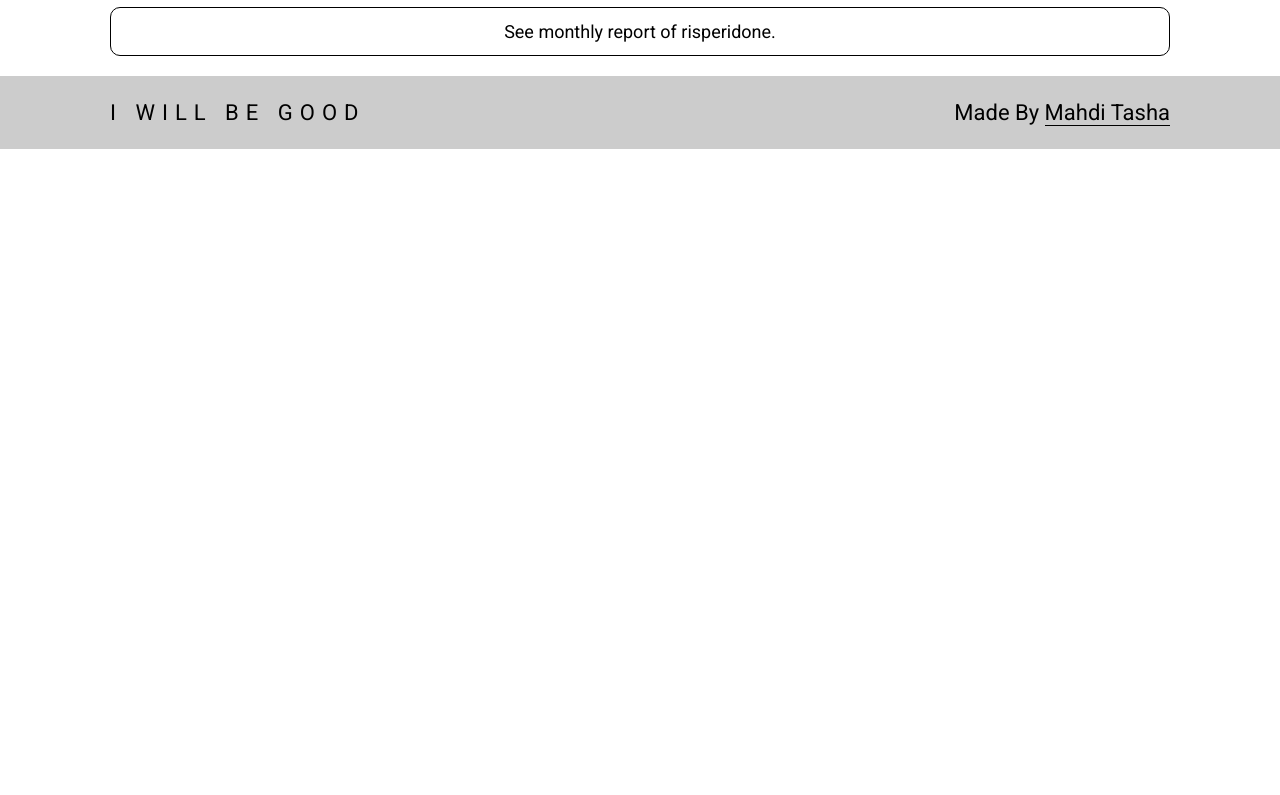
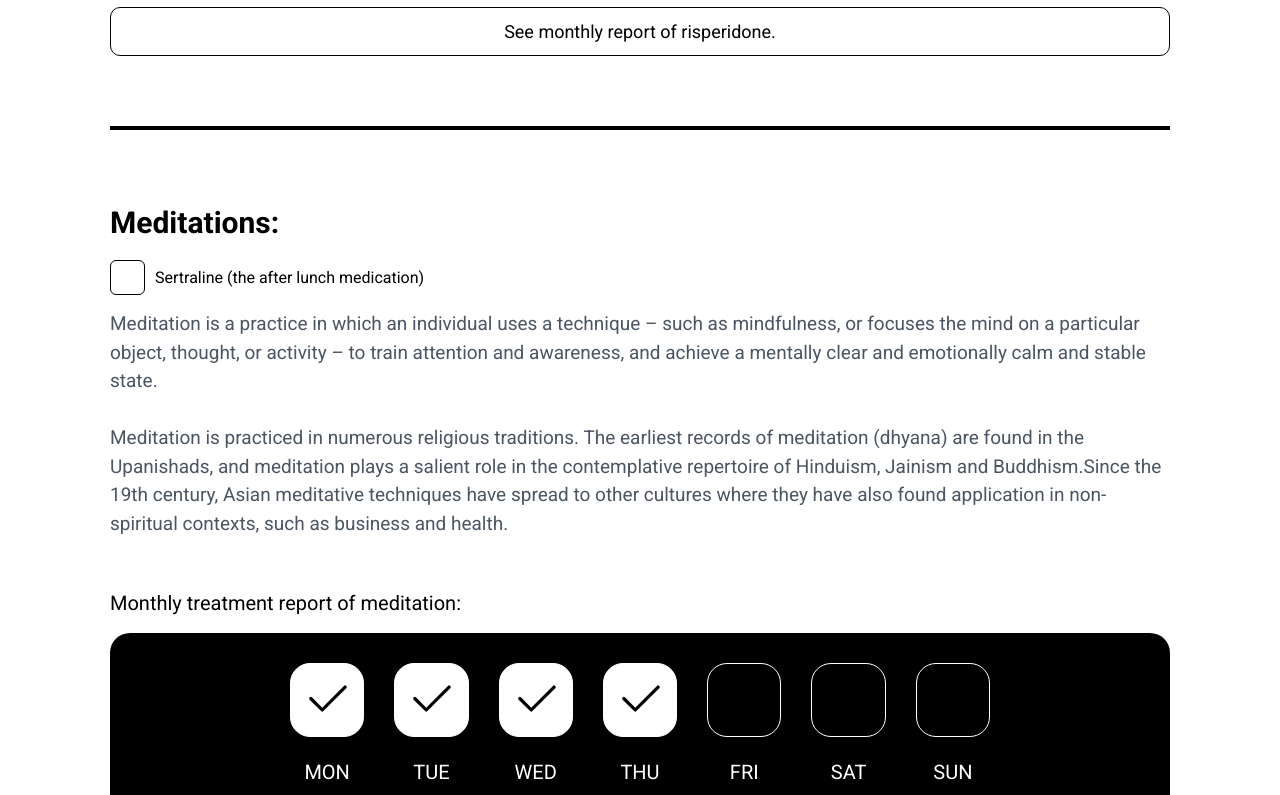
Before and after one commit to MohamadMahdi-Tasha/i-will-be-good-web, a Next.js app: page / in a window 1280 px wide. Shown: the part 1540-2335 px from the top of the page. Before the commit the page ends 1689 px from the top, so only its background shows below. Built offline with nearby package versions, Linux system fonts and the light colour scheme.

Commit message:
added styles, structure and mqs of second section

```diff
--- a/app/index.css
+++ b/app/index.css
@@ -8,8 +8,14 @@
 .link {@apply relative after:absolute after:top-full after:left-0 after:w-full after:content-[""] after:h-[1px] after:bg-current;}
 .title {@apply text-[30px] font-bold text-black mb-[15px] truncate block;}
 .subtitle {@apply text-[20px] font-normal text-black mb-[15px] truncate block;}
-.checkbox {@apply w-[35px] h-[35px] appearance-none rounded-[6px] border border-white bg-transparent flex justify-center items-center aspect-square after:w-[80%] after:h-[80%] after:aspect-square after:opacity-0 transition-all duration-300 after:transition-all after:duration-300 after:bg-[url('../public/assets/img/img-check.svg')] after:bg-cover checked:bg-white checked:after:opacity-100 cursor-pointer;}
+.checkbox {@apply w-[35px] h-[35px] border appearance-none bg-transparent rounded-[6px] flex justify-center items-center aspect-square after:w-[80%] after:h-[80%] after:aspect-square after:opacity-0 transition-all duration-300 after:transition-all after:duration-300 after:bg-[url('../public/assets/img/img-check.svg')] after:bg-cover checked:after:opacity-100 cursor-pointer;}
+.checkbox:not(.dark) {@apply border-white checked:bg-white;}
+.checkbox.dark {@apply border-black checked:bg-black after:invert;}
+.label {@apply font-normal text-[16px] truncate block;}
+.label:not(.dark) {@apply text-white/80;}
+.label.dark {@apply text-black;}
 .label {@apply text-white/80 font-normal text-[16px] truncate block;}
 .inner-paragraph {@apply text-white/80 font-normal text-[16px] block;}
 .paragraph {@apply text-gray-600 font-normal text-[19px] block;}
 .inner-title {@apply text-white font-normal text-[18px] truncate block;}
+.section-divider {@apply my-[70px] border-black border-[2px];}
--- a/app/page.tsx
+++ b/app/page.tsx
@@ -3,6 +3,7 @@
 import {ReactNode} from "react";
 import HolderComponent from "@/chunk/holderComponent";
 import FirstSectionComponent from "@/component/section/home/firstSectionComponent";
+import SecondSectionComponent from "@/component/section/home/secondSectionComponent";
 
 // Creating And Exporting Home Page As Default
 export default function HomePage():ReactNode {
@@ -10,6 +11,9 @@ export default function HomePage():ReactNode {
     return (
         <HolderComponent>
             <FirstSectionComponent />
+            <hr className={'section-divider'} />
+            <SecondSectionComponent />
+            <hr className={'section-divider'} />
         </HolderComponent>
     );
 }
--- a/component/section/home/firstSectionComponent.tsx
+++ b/component/section/home/firstSectionComponent.tsx
@@ -9,7 +9,6 @@ export default function FirstSectionComponent():ReactNode {
     return (
         <section>
             <main>
-                <div className={'mb-[50px]'}>
                 <h2 className={'title'}>Medications:</h2>
                 <div className={'grid lg:grid-cols-4 sm:grid-cols-2 grid-cols-1 lg:grid-rows-2 sm:gap-[20px] gap-[10px] mb-[30px]'}>
                     <div className={'bg-black py-[30px] sm:col-span-2 sm:row-span-2 px-[20px] rounded-[20px]'}>
@@ -39,7 +38,7 @@ export default function FirstSectionComponent():ReactNode {
                         <p className={'inner-paragraph'}>is an antidepressant of the selective serotonin reuptake inhibitor (SSRI) class.The efficacy of sertraline for depression is similar to that of other antidepressants, and the differences are mostly confined to side effects.</p>
                     </div>
                 </div>
-                    <p className={'paragraph'}>
+                <p className={'paragraph mb-[50px]'}>
                     Sertraline and risperidone are two medications that have been used to treat depersonalization/derealization disorder (DDD), a condition characterized by persistent or recurrent feelings of detachment or unreality regarding oneself and/or the environment. However, the evidence for their effectiveness is limited and inconsistent.
                     <br/>
                     <br/>
@@ -48,11 +47,8 @@ export default function FirstSectionComponent():ReactNode {
                     <br/>
                     However, risperidone has not been shown to improve the core symptoms of depersonalization and derealization, and may have significant side effects, such as weight gain, diabetes, movement disorders, and increased prolactin levels2
                 </p>
-                </div>
-                <div>
                 <WeeklyReportOfTreatmentComponent weekArray={[true,true,true,true,false,false,false]} treatment={'sertraline'} link={'/medication/sertraline'} className={'mb-[50px]'} />
                 <WeeklyReportOfTreatmentComponent weekArray={[true,true,true,true,false,false,false]} treatment={'risperidone'} link={'/medication/risperidone'} />
-                </div>
             </main>
         </section>
     );
--- /dev/null
+++ b/component/section/home/secondSectionComponent.tsx
@@ -0,0 +1,27 @@
+// Codes By Mahdi Tasha
+// Importing Part
+import {ReactNode} from "react";
+import WeeklyReportOfTreatmentComponent from "@/component/weeklyReport/weeklyReportOfTreatmentComponent";
+
+// Creating And Exporting Second Section oF Home Page As Default
+export default function SecondSectionComponent():ReactNode {
+    // Returning JSX
+    return (
+        <section>
+            <main>
+                <h2 className={'title'}>Meditations:</h2>
+                <div className={'flex items-center gap-[10px] mb-[15px]'}>
+                    <input className={'checkbox dark'} type="checkbox" id={'sertraline-today-checkbox'}/>
+                    <label className={'label dark'} htmlFor="sertraline-today-checkbox">Sertraline (the after lunch medication)</label>
+                </div>
+                <p className={'paragraph mb-[50px]'}>
+                    Meditation is a practice in which an individual uses a technique – such as mindfulness, or focuses the mind on a particular object, thought, or activity – to train attention and awareness, and achieve a mentally clear and emotionally calm and stable state.
+                    <br/>
+                    <br/>
+                    Meditation is practiced in numerous religious traditions. The earliest records of meditation (dhyana) are found in the Upanishads, and meditation plays a salient role in the contemplative repertoire of Hinduism, Jainism and Buddhism.Since the 19th century, Asian meditative techniques have spread to other cultures where they have also found application in non-spiritual contexts, such as business and health.
+                </p>
+                <WeeklyReportOfTreatmentComponent weekArray={[true,true,true,true,false,false,false]} treatment={'meditation'} link={'/meditation'} />
+            </main>
+        </section>
+    );
+}
```
Lines whose indentation alone changed are shown as unchanged.
